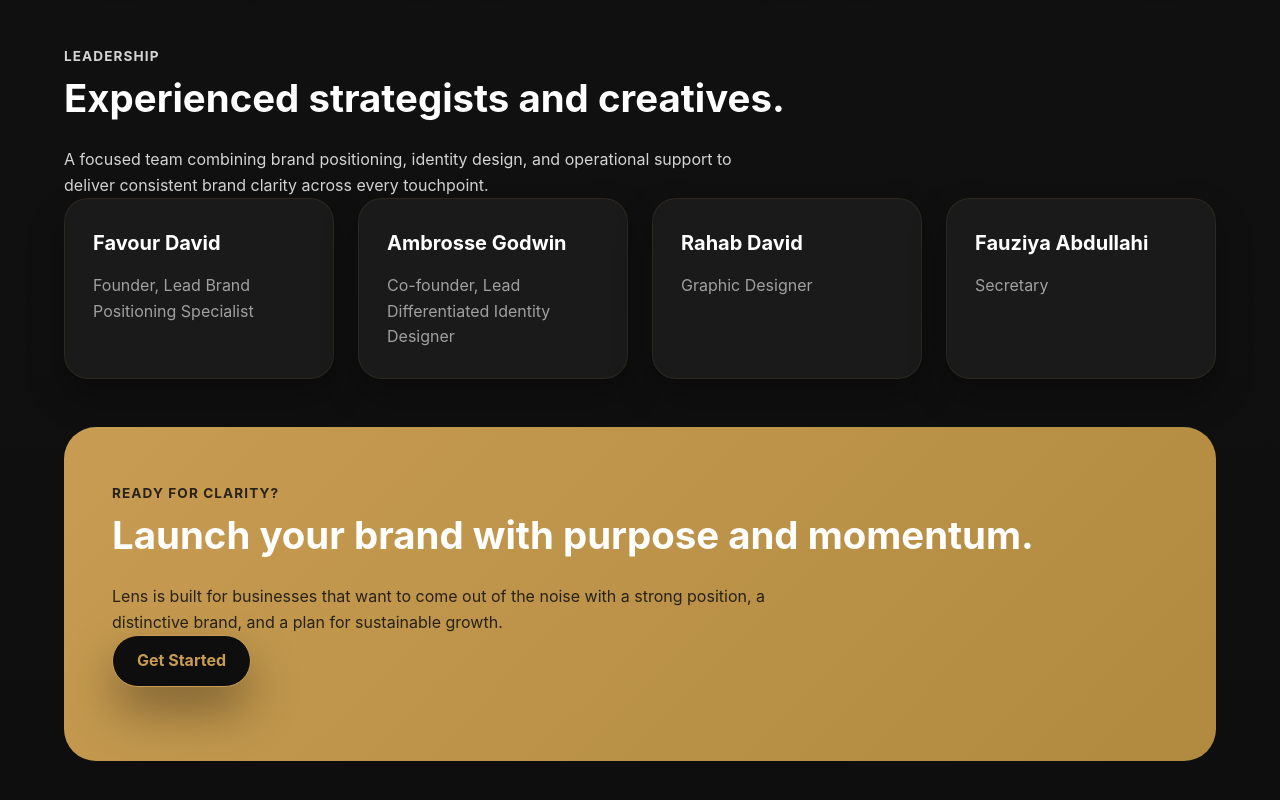
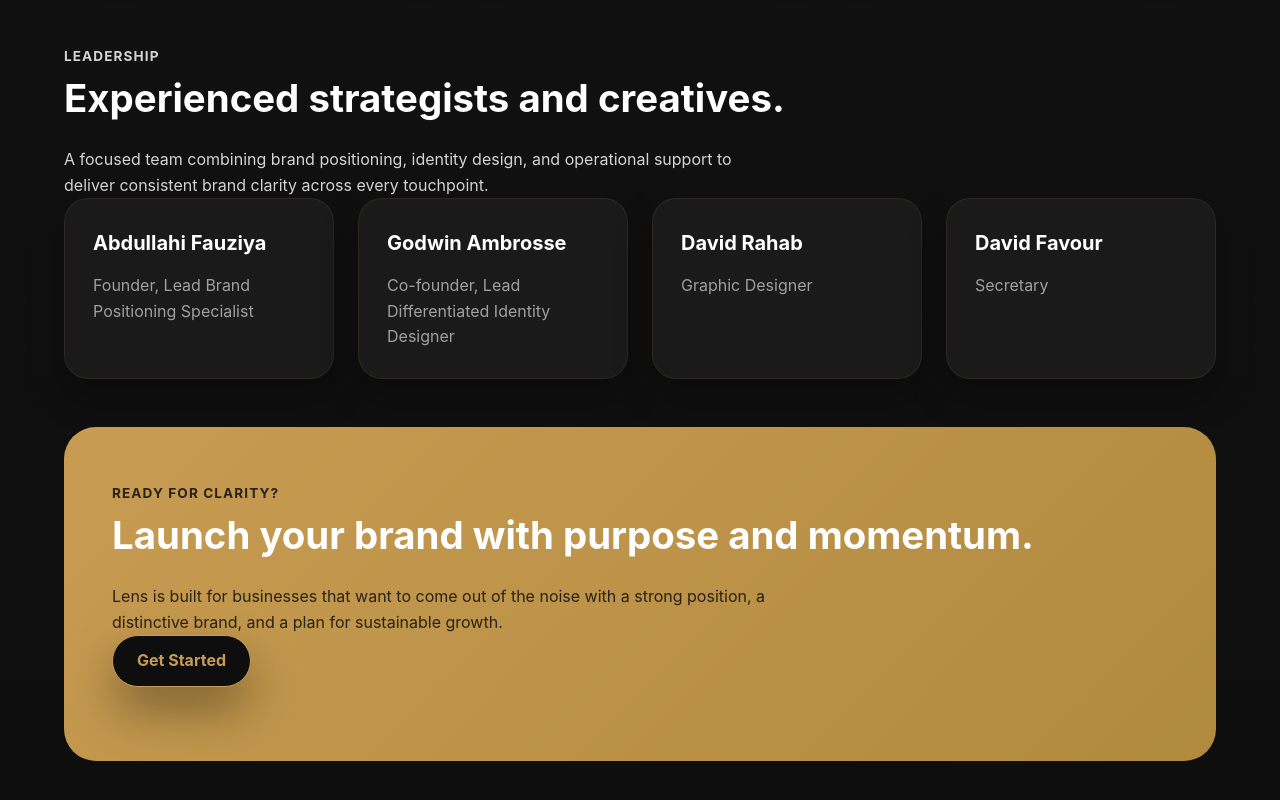
Before and after one commit to the-glitch-999/LENS, a React (Vite) app: page / in a window 1280 px wide. Shown: the part 2839-3639 px from the top of the page. Built offline with nearby package versions, Linux system fonts and the light colour scheme.

Commit message:
name switch

```diff
--- a/src/App.jsx
+++ b/src/App.jsx
@@ -29,10 +29,10 @@
 const clients = ['Horizon', 'Hylpandua', 'MyArteLab', 'King Empire', 'Gifted', 'Safe Space', 'SurePlug', 'Trump Concept'];
 
 const team = [
-  { name: 'Favour David', role: 'Founder, Lead Brand Positioning Specialist' },
-  { name: 'Ambrosse Godwin', role: 'Co-founder, Lead Differentiated Identity Designer' },
-  { name: 'Rahab David', role: 'Graphic Designer' },
-  { name: 'Fauziya Abdullahi', role: 'Secretary' },
+  { name: 'Abdullahi Fauziya', role: 'Founder, Lead Brand Positioning Specialist' },
+  { name: 'Godwin Ambrosse', role: 'Co-founder, Lead Differentiated Identity Designer' },
+  { name: 'David Rahab', role: 'Graphic Designer' },
+  { name: 'David Favour', role: 'Secretary' },
 ];
 
 const heroHeadline = 'Clarity that cuts through noise.';
```
